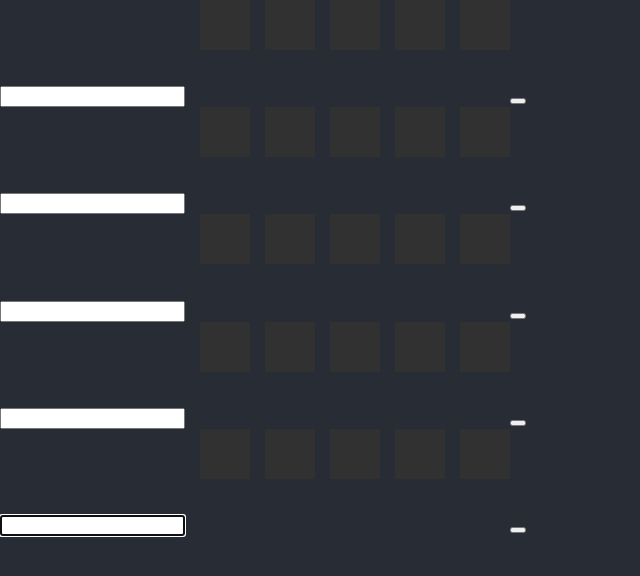
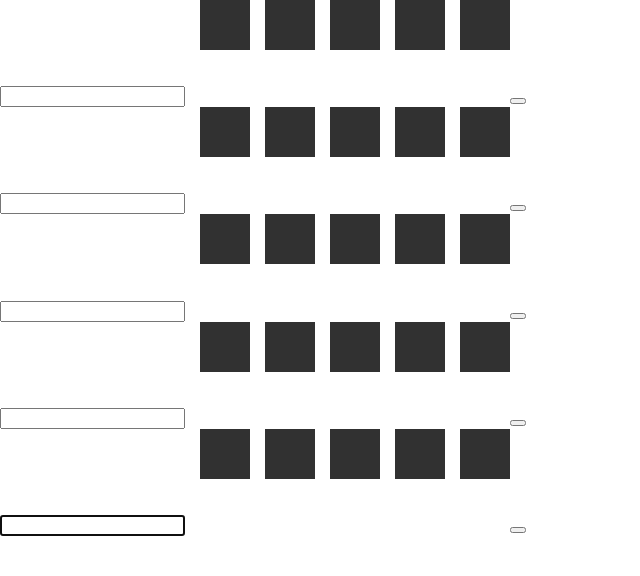
Before and after one commit to e-ed/wordle-clone, a React (Create React App) app: page / in a window 1280 px wide. Shown: the top 576 px of the page, without its empty margins (0-640 px from the left). Built offline with nearby package versions, Linux system fonts and the light colour scheme.

Commit message:
refactoring. moving things up to App

```diff
--- a/src/App.css
+++ b/src/App.css
@@ -18,34 +18,5 @@
 
 body {
   background-color: #282c34;
+  background-color: #FFFFFF;
 }
-
-@media (prefers-reduced-motion: no-preference) {
-  .App-logo {
-    animation: App-logo-spin infinite 20s linear;
-  }
-}
-
-.App-header {
-  background-color: #282c34;
-  min-height: 100vh;
-  display: flex;
-  flex-direction: column;
-  align-items: center;
-  justify-content: center;
-  font-size: calc(10px + 2vmin);
-  color: white;
-}
-
-.App-link {
-  color: #61dafb;
-}
-
-@keyframes App-logo-spin {
-  from {
-    transform: rotate(0deg);
-  }
-  to {
-    transform: rotate(360deg);
-  }
-}
--- a/src/App.tsx
+++ b/src/App.tsx
@@ -1,30 +1,42 @@
-import React, { useState } from 'react';
+import React, { useEffect, useRef, useState } from 'react';
 import './App.css';
-import Word from './Letter';
+import {Word} from './Word';
 
-type AnswerType = {
-  answer: string
-  enabled: boolean;
-}
 
-interface AnswerProps {
-  answer: AnswerProps
-}
 
 
 
 function App() {
-  const [letter, setLetter] = useState([]);
+  let newLetters: string = ""
+  let test = "";
+  const [letter, setLetter] = useState<string>("");
+
+
+  const handleSubmit = (e: React.FormEvent<HTMLFormElement>) => {
+    e.preventDefault();
+
+  }
+
+
+  const handleInput = (e: React.KeyboardEvent<HTMLInputElement>) => {
+    const newLetter = e.key;
+    setLetter((letter) => letter + newLetter);
+    console.log("letter =" + letter)
+    //console.log(newLetter)
+    //console.log("state = " + newLetters)
+
+
+  }
 
 
 
   return (
     <>
-    <Word answer='beast' enabled={true} />
-    <Word answer='beast' enabled={false}/>
-    <Word answer='beast' enabled={false}/>
-    <Word answer='beast' enabled={false}/>
-    <Word answer='beast' enabled={false}/>
+    <Word handleChange={handleInput} inputState={letter} answer='beast' enabled={true} />
+    <Word handleChange={handleInput} inputState={letter} answer='beast' enabled={false}/>
+    <Word handleChange={handleInput} inputState={letter} answer='beast' enabled={false}/>
+    <Word handleChange={handleInput} inputState={letter} answer='beast' enabled={false}/>
+    <Word handleChange={handleInput} inputState={letter} answer='beast' enabled={false}/>
 
     </>
 
--- a/src/Letter.tsx
+++ /dev/null
@@ -1,76 +0,0 @@
-import React, { FC, useEffect, useRef, useState } from 'react';
-
-interface AnswerProps {
-  answer: string
-  enabled: boolean
-}
-
-interface KeyboardEvent {
-  key: string;
-}
-
-
-const Word: FC<AnswerProps> = ({answer, enabled}): JSX.Element => {
-  let newLetters: string = ""
-  let test = "";
-  const [letter, setLetter] = useState<string>("");
-  const [state, setState] = useState("");
-  const ref = useRef(null);
-
-   const handleChange = (e: React.ChangeEvent<HTMLInputElement>) => {
-
-    //console.log(e.target.value);
-
-    let newLetter = e.target.value;
-    newLetters += newLetter;
-    setLetter(newLetters);
-    console.log(letter);
-
-
-  }
-
-  useEffect(() => {
-    document.addEventListener("keydown", handleInput)
-  })
-
-  const handleInput = (e: KeyboardEvent) => {
-    let newLetter = e.key;
-    test += newLetter;
-    setState(test);
-    console.log(state)
-    //console.log(newLetter)
-    //console.log("state = " + newLetters)
-
-
-  }
-
-
-  const handleSubmit = (e: React.FormEvent<HTMLFormElement>) => {
-    e.preventDefault();
-    console.log(letter);
-
-
-
-  }
-
-
-
-  return (
-    <div className='flex-container'>
-
-      <form onSubmit={handleSubmit}>
-
-      <input value={state} ref={ref} autoFocus maxLength={5} onChange={(e) => handleChange(e)} type='text'></input>
-
-      <div className='letter' > {enabled == false ? null : letter[0]}</div>
-      <div className='letter' >{enabled == false ? null : letter[1]}</div>
-      <div className='letter' >{enabled == false ? null : letter[2]}</div>
-      <div className='letter' >{enabled == false ? null : letter[3]}</div>
-      <div className='letter' >{enabled == false ? null : letter[4]}</div>
-      <button type='submit'></button>
-      </form>
-
-    </div>
-  );
-}
-export default Word;
--- /dev/null
+++ b/src/Word.tsx
@@ -0,0 +1,21 @@
+import React, { useEffect, useRef, useState } from 'react';
+
+export function Word({answer, enabled, inputState, handleChange} : {answer: string, enabled?: boolean, inputState: string, handleChange: (e: React.KeyboardEvent<HTMLInputElement>) => void}) {
+
+  return (
+    <div className='flex-container'>
+
+      <input onKeyDown={(e) => handleChange(e)}  autoFocus maxLength={5} type='text'></input>
+
+      <div className='letter' >{inputState[0]} </div>
+      <div className='letter' >{inputState[1]} </div>
+      <div className='letter' >{inputState[2]} </div>
+      <div className='letter' >{inputState[3]} </div>
+      <div className='letter' >{inputState[4]} </div>
+
+      <button type='submit'></button>
+
+
+    </div>
+  );
+}
```
